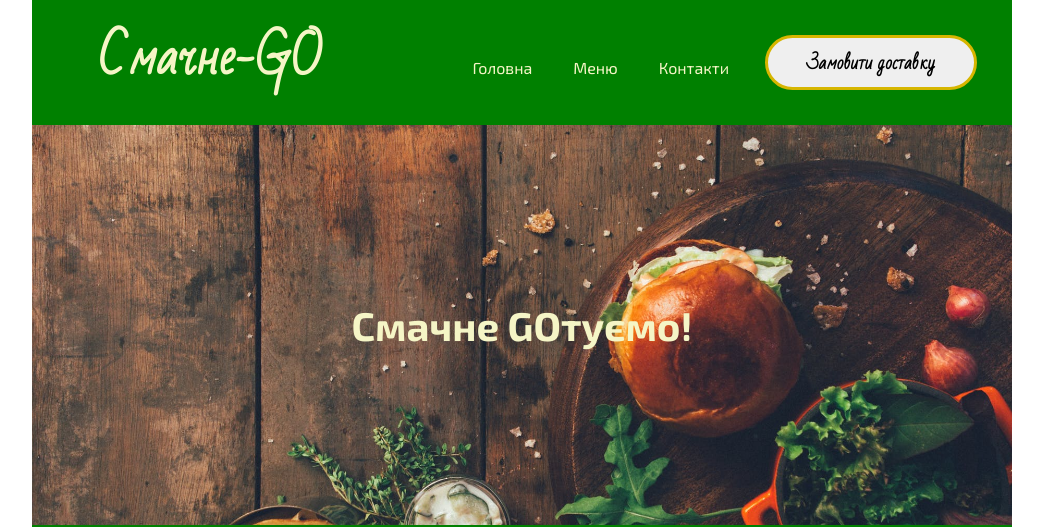
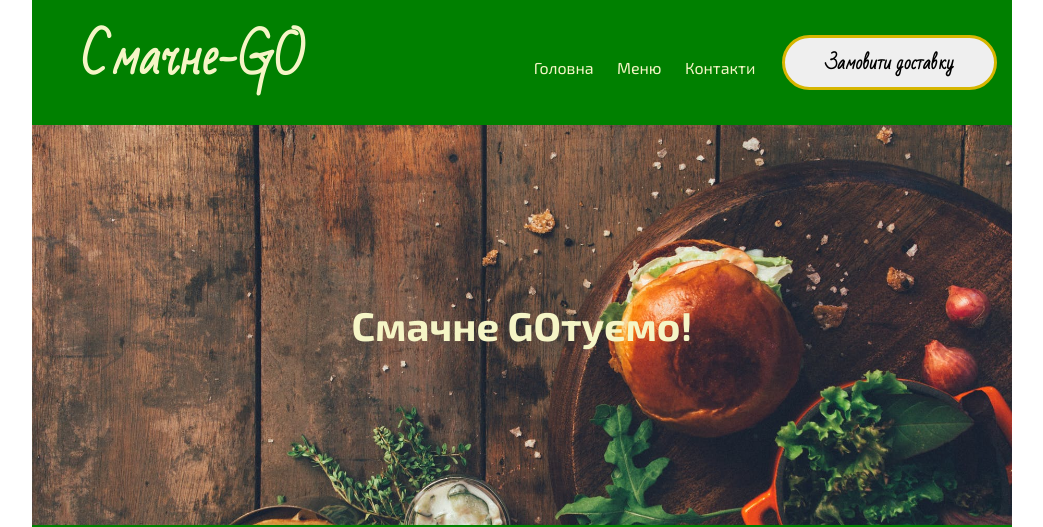
Before and after one commit to Akarumey91/project-website, a plain HTML site: page index.html in a window 1280 px wide. Shown: the top 527 px of the page, without its empty margins (118-1161 px from the left). Drawn offline with Linux system fonts and the light colour scheme.

Commit message:
Fixed header

```diff
--- a/css/index.css
+++ b/css/index.css
@@ -24,6 +24,7 @@ header {
     text-align: center;
     padding: 20px;
     line-height: 45px;
+
 }
 
 header .logo {
@@ -61,36 +62,37 @@ header button {
 @media (min-width: 660px) {
     header {
         display: grid;
-        grid-template-columns: 25% 25% 25% 25%;
-        padding: 35px 0 35px 0;
+        grid-template-columns: 2fr 1fr 1fr;
+        padding: 35px 0;
     }
+
     header .logo {
-        grid-column: 1/3;
-        margin-left: -25%;
+        text-align: left;
+        padding-left: 10%;
     }
-    header nav {
-        margin: 0 0 0 -70px;
+    header nav .top-menu li {
+        margin: 0 5px;
     }
 
     header button {
-        margin: 0 10px 0 10px;
-        padding: 0 5px 0 5px;
+        margin: 0 10px;
+        padding: 0 5px;
     }
 }
 
 @media (min-width: 810px) {
     header {
         display: grid;
-        grid-template-columns: 25% 25% 25% 25%;
-        padding: 35px;
+        grid-template-columns: 2fr 1fr 1fr;
+        padding: 35px 0;
     }
     header .logo {
-        grid-column: 1/3;
-        margin-left: -37%;
+        text-align: left;
+        padding-left: 10%;
     }
 
     header button {
-        margin: 0 0 0 15px;
+        margin: 0 15px 0 15px;
         padding: 0;
     }
 }
--- a/index.html
+++ b/index.html
@@ -16,7 +16,7 @@
                 <li><a href="contacts.html">Контакти</a></li>
             </ul>
         </nav>
-        <button class="delivery">Замовити доставку</button>
+        <button class="delivery">Замовити&nbsp;доставку</button>
     </header>
     <main>
         <article class="banner">
```
